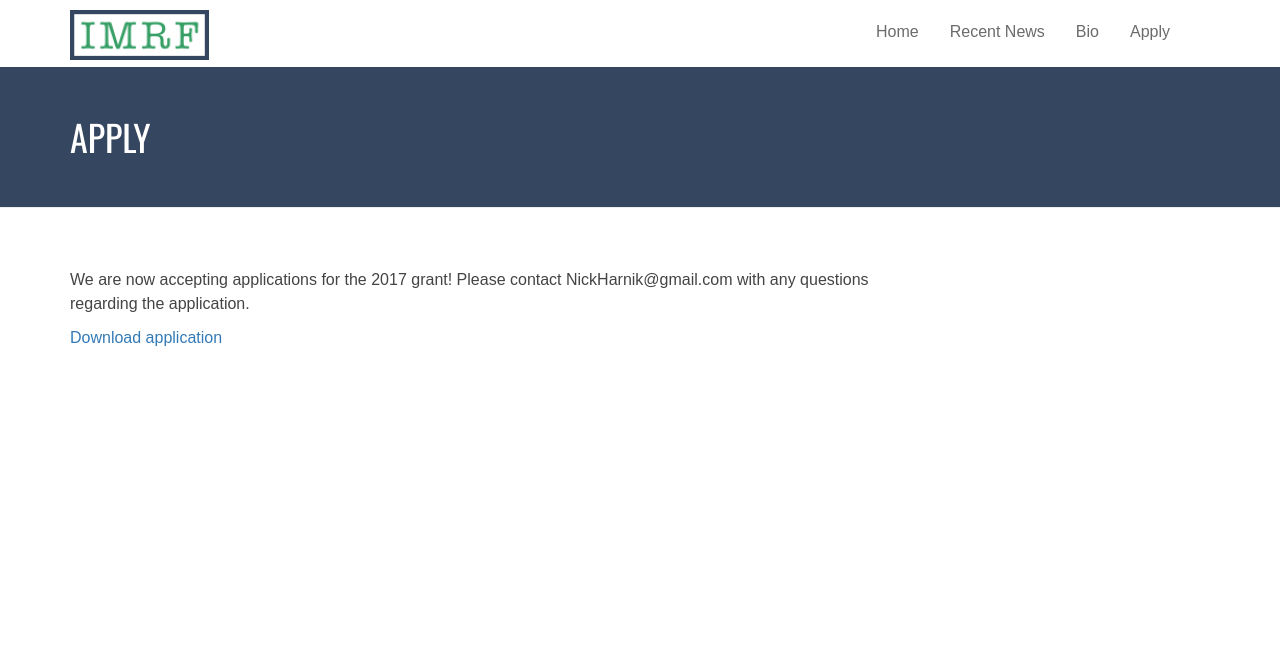
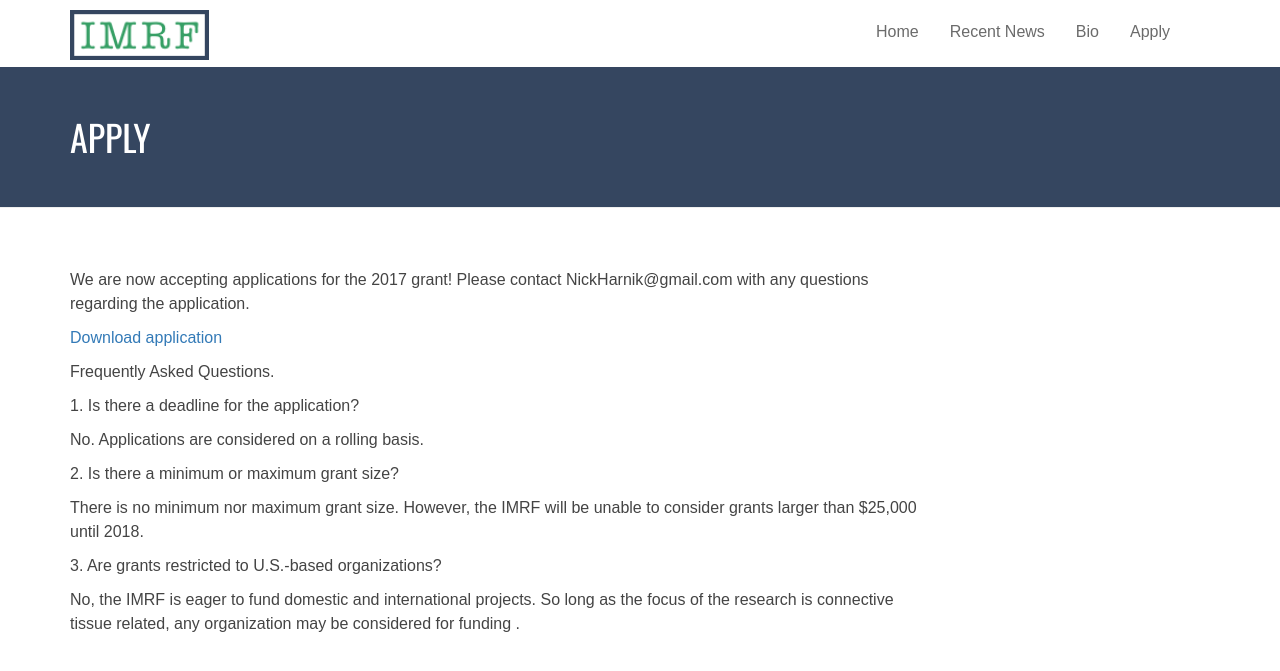
Before and after one commit to tstrand/mandlfoundation, a Jekyll site: the page built from apply.markdown, in a window 1280 px wide. Shown: the top 671 px of the page. Built offline with Jekyll 4.4.1, drawn with Linux system fonts in a browser that asks for light colours; nearby versions of some CDN libraries; library files that are not in the unit come from our copies.

Commit message:
Updated Apply

```diff
--- a/apply.markdown
+++ b/apply.markdown
@@ -3,10 +3,26 @@ title: Apply
 permalink: "/apply"
 position: 3
 hero-text: Apply
-body1: |-
+body1: |+
   <p>We are now accepting applications for the 2017 grant! Please contact NickHarnik@gmail.com with any questions regarding the application.</p>
 
   <p><a href="/uploads/Grant%20Application%20of%20Organizations-2469b3.docx" target="_blank">Download application</a></p>
+
+  <p>Frequently Asked Questions.</p>
+
+  <p>1. Is there a deadline for the application?</p>
+  <p>      No. Applications are considered on a rolling basis. </p>
+
+  <p>2. Is there a minimum or maximum grant size?</p>
+  <p>      There is no minimum nor maximum grant size. However, the IMRF will be unable to consider grants larger than $25,000 until 2018.</p>
+
+  <p>3. Are grants restricted to U.S.-based organizations?</p>
+  <p>     No, the IMRF is eager to fund domestic and international projects. So long as the focus of the research is connective tissue related, any organization may be considered for funding .</p>
+
+
+
+
+
 Field name:
 layout: apply
 ---
```
